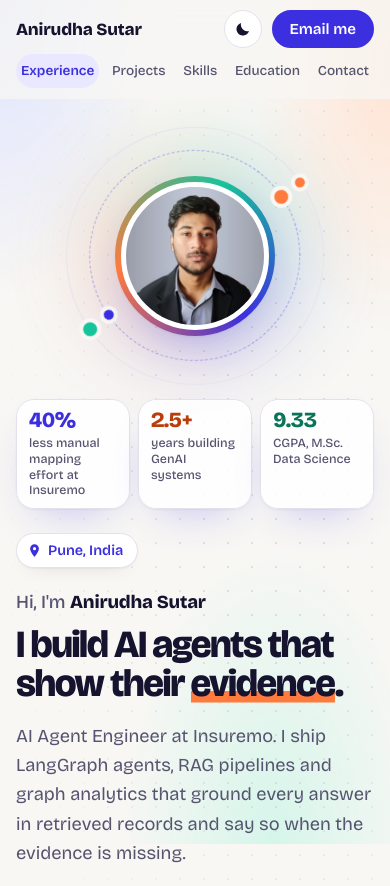
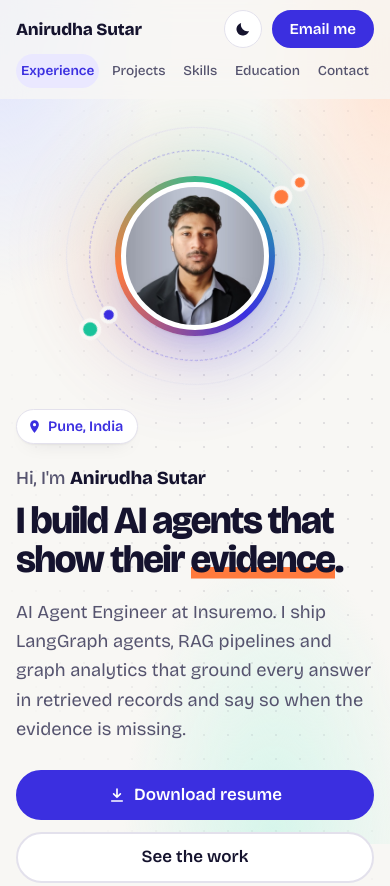
Before and after one commit to anirudh6370/my-portfolio, a plain HTML site: page index.html in a window 390 px wide. Shown: the top 886 px of the page. Drawn offline with nearby package versions, Linux system fonts and the light colour scheme; animation ran at ten frames a second.

Commit message:
Remove the floating fact cards from the banner portrait
Co-Authored-By: Claude Opus 5.5 <noreply@anthropic.com>

```diff
--- a/css/style.css
+++ b/css/style.css
@@ -235,7 +235,7 @@ h1 {
 }
 .hero-links a:hover { color: var(--blue-text); transform: translateY(-1px); }
 
-/* Portrait with orbiting rings and three floating facts */
+/* Portrait with orbiting rings */
 .hero-visual { display: grid; place-items: center; min-width: 0; }
 .visual-box { position: relative; width: min(100%, 460px); }
 .orbit { position: relative; width: 100%; aspect-ratio: 1; display: grid; place-items: center; }
@@ -267,24 +267,6 @@ h1 {
   border: 5px solid var(--surface); background: var(--sunken);
 }
 
-.float {
-  position: absolute; display: flex; align-items: center; gap: 10px; max-width: 210px;
-  padding: 10px 16px 10px 12px; border-radius: 18px;
-  background: color-mix(in srgb, var(--surface) 88%, transparent);
-  backdrop-filter: blur(10px); -webkit-backdrop-filter: blur(10px);
-  border: 1px solid var(--line); box-shadow: var(--shadow);
-  animation: bob 6s ease-in-out infinite;
-}
-.float strong { font-size: 1.7rem; font-weight: 800; letter-spacing: -0.03em; line-height: 1; font-variant-numeric: tabular-nums; }
-.float span { font-size: 0.82rem; font-weight: 500; line-height: 1.25; color: var(--muted); }
-.float-a { top: 2%; left: -6%; }
-.float-a strong { color: var(--blue-text); }
-.float-b { top: 52%; right: -9%; animation-delay: -2s; }
-.float-b strong { color: var(--coral-text); }
-.float-c { bottom: 2%; left: 0; animation-delay: -4s; }
-.float-c strong { color: var(--mint-text); }
-@keyframes bob { 50% { transform: translateY(-8px); } }
-
 .hero-copy > * { animation: rise 0.7s cubic-bezier(0.2, 0.8, 0.2, 1) both; }
 .hero-copy > :nth-child(2) { animation-delay: 0.06s; }
 .hero-copy > :nth-child(3) { animation-delay: 0.12s; }
@@ -300,14 +282,6 @@ h1 {
   .hero-visual { order: -1; }
   .visual-box { width: min(100%, 420px); }
   .orbit { width: min(72%, 280px); margin: 0 auto; }
-  /* On small screens the facts sit in a row under the portrait instead of over it */
-  .floats { display: grid; grid-template-columns: repeat(3, minmax(0, 1fr)); gap: 8px; margin-top: 14px; }
-  .float {
-    position: static; max-width: none; flex-direction: column; align-items: flex-start; gap: 4px;
-    padding: 10px 12px; animation: none;
-  }
-  .float strong { font-size: 1.35rem; }
-  .float span { font-size: 0.78rem; }
 }
 @media (max-width: 460px) {
   .cta .btn { flex: 1 1 100%; }
@@ -594,7 +568,7 @@ details li::before, .points li::before {
 }
 
 @media print {
-  .nav, .progress, .stack, .floats, .footer a { display: none; }
+  .nav, .progress, .stack, .footer a { display: none; }
   .hero { grid-template-columns: 1fr; }
   body::before { display: none; }
 }
--- a/index.html
+++ b/index.html
@@ -93,11 +93,6 @@
             <img src="assets/profile.jpg" alt="Portrait of Anirudha Sutar" width="612" height="612">
           </div>
         </div>
-          <ul class="floats">
-            <li class="float float-a"><strong>40%</strong><span>less manual mapping effort at Insuremo</span></li>
-            <li class="float float-b"><strong>2.5+</strong><span>years building GenAI systems</span></li>
-            <li class="float float-c"><strong>9.33</strong><span>CGPA, M.Sc. Data Science</span></li>
-          </ul>
         </div>
       </div>
     </section>
```
